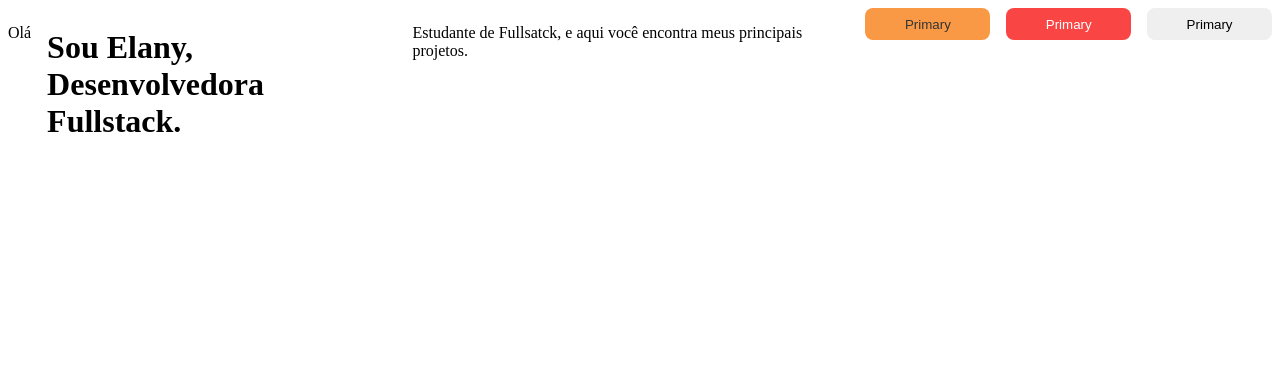
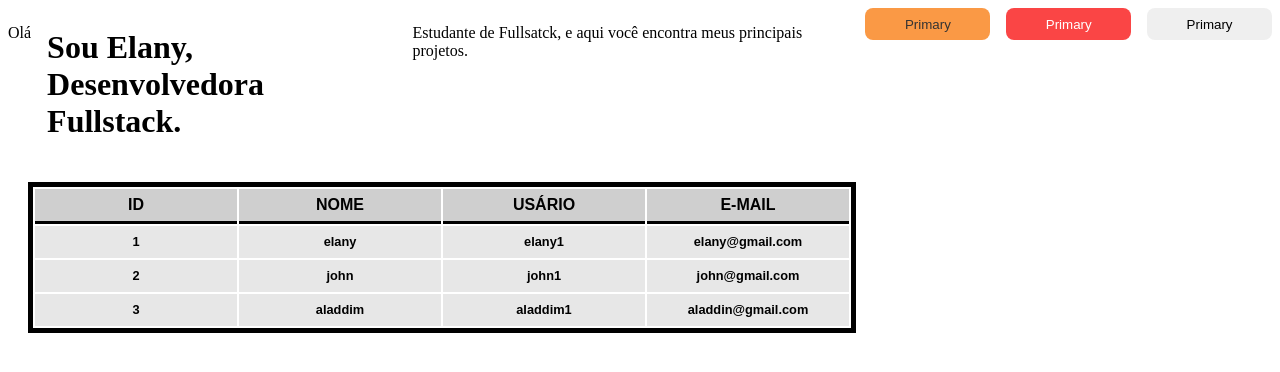
Before and after one commit to develany/digital-react, a React (Create React App) app: page / in a window 1280 px wide. Shown: the top 372 px of the page. Built offline with nearby package versions, Linux system fonts and the light colour scheme.

Commit message:
componente tabela

```diff
--- a/src/App.jsx
+++ b/src/App.jsx
@@ -1,14 +1,22 @@
 import Apresentacao from "./Apresentacao";
 import Button from "./Button";
 import "./Global.css"
+import Tabela from "./Tabela";
 function App(){
+  const data = [{id:1, nome: 'elany', usuario:'elany1', email: 'elany@gmail.com'},{id:2, nome: 'john', usuario:'john1', email: 'john@gmail.com'},{id:3, nome: 'aladdim', usuario:'aladdim1', email: 'aladdin@gmail.com'}, ]
   return (
+    <>
       <div id="app">
         <Apresentacao></Apresentacao>
         <Button tipo='primary'>Primary</Button>
         <Button tipo='danger'>Primary</Button>
         <Button disabled >Primary</Button>
+
        </div>
+       <div id= 'tabela'>
+       <Tabela data={data}></Tabela>
+       </div>
+    </>
   )
 }
 export default App;
--- a/src/Global.css
+++ b/src/Global.css
@@ -1,4 +1,4 @@
-#app {
+#app{
     display: flex;
     gap: 1rem;
 }
@@ -33,3 +33,25 @@
     color: #ffffffcb;
     background-color: #f52c2c86;
 }
+#tabela{
+    margin: 20px;
+
+}
+#tabela>table{
+    border: 5px solid black;
+}
+th{
+    border-bottom: 3px solid black;
+    width: 200px;
+    height: 30px;
+    font: normal bolder 1em 'Arial';
+    background-color: #cfcfcf;
+}
+
+td{
+    width: 200px;
+    height: 30px;
+    font: normal bold 0.8em 'Arial';
+    text-align: center;
+    background-color: #cfcfcf7e;
+}
--- /dev/null
+++ b/src/Tabela.jsx
@@ -0,0 +1,26 @@
+function Tabela (props) {
+    return(
+        <table>
+            <thead>
+                <tr>
+                <th>ID</th>
+                <th>NOME</th>
+                <th>USÁRIO</th>
+                <th>E-MAIL</th>
+                </tr>
+            </thead>
+            <tbody>
+                {props.data.map(props => (
+          <tr key={props.id}>
+            <td>{props.id}</td>
+            <td>{props.nome}</td>
+            <td>{props.usuario}</td>
+            <td>{props.email}</td>
+          </tr>
+        ))}
+
+            </tbody>
+        </table>
+    )
+}
+export default Tabela;
```
